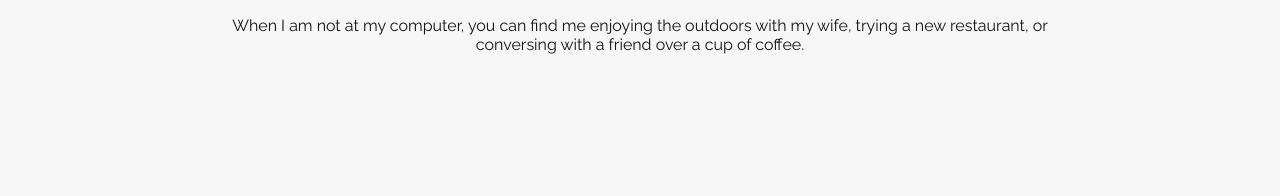
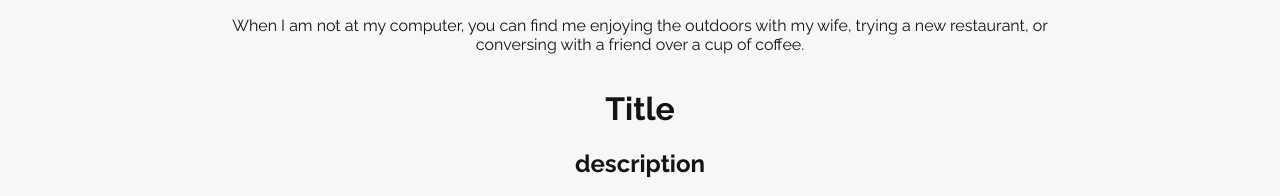
Before and after one commit to Joshua-Lucas/joshualucas.dev, a Next.js app: page / in a window 1280 px wide. Shown: the part 1001-1197 px from the top of the page. Before the commit the page ends 1071 px from the top, so only its background shows below. Built offline with nearby package versions, Linux system fonts and the light colour scheme; no server answers; the database is empty.

Commit message:
passed fetched data to skillscomponet

```diff
--- a/src/components/Main/about/SkillsContiner.tsx
+++ b/src/components/Main/about/SkillsContiner.tsx
@@ -1,7 +1,7 @@
 import React, { useEffect, useState } from 'react'
 import styled from 'styled-components'
 import { db } from '../../../firebase'
-// import SkillsComponent, {ISkillComponent} from './SkillsComponent'
+import SkillsComponent from './SkillsComponent'
 
 //Styled Components
 const SkillsWrapper = styled.div``
@@ -26,11 +26,14 @@ const SkillsContiner: React.FC = () => {
     getPosts()
   }, [])
 
+  var lang = skillsData[0]
+  var skills = skillsData[1]
+  var tools = skillsData[2]
   return (
     <>
       <SkillsWrapper>
-        {console.log(skillsData)}{' '}
-        {/* Change from console log to skills container */}
+        {console.log(lang, skills, tools)}{' '}
+        <SkillsComponent langs={lang} skills={skills} tools={tools} />
       </SkillsWrapper>
     </>
   )
```
